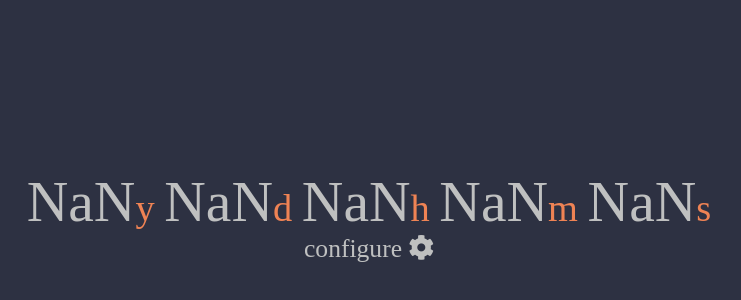
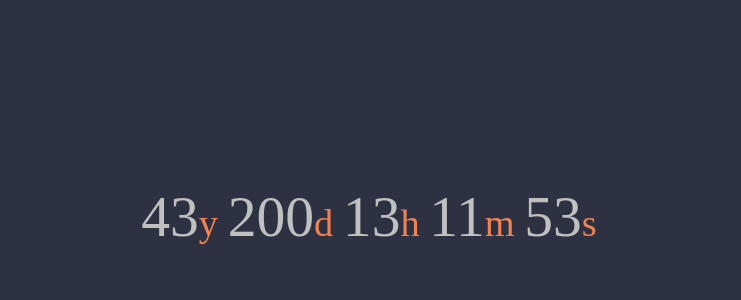
Before and after one commit to mjisaak/reverse-clock, a browser extension: page index.html in a window 1280 px wide. Shown: the part 184-484 px from the top of the page, without its empty margins (271-1012 px from the left). Drawn offline with Linux system fonts and the light colour scheme.

Commit message:
removed options

```diff
--- a/index.html
+++ b/index.html
@@ -29,8 +29,6 @@
 
         .options {
             display: grid;
-
-
         }
 
         .left-half {
@@ -52,6 +50,7 @@
 
         .center2 {
 
+            display: none;
             font-size: 16px;
             font-size: 2vw;
             color: #EF8354;
--- a/index.js
+++ b/index.js
@@ -2,16 +2,16 @@
 
 
 
-countDownDate = new Date()
+countDownDate = new Date('1985-07-11')
 
 chrome.storage.sync.get(['key'], function (result) {
     console.log('Value currently is ' + result.key);
     document.getElementById('rc_date').value = result.key
 
     // Set the date we're counting down to
-    countDownDate = new Date(result.key)
+    // countDownDate = new Date(result.key)
     // M: 78,9 F: 83,6
-    countDownDate.setFullYear(countDownDate.getFullYear() + 80)
+    countDownDate.setFullYear(countDownDate.getFullYear() + 79)
     console.log("this is it", countDownDate)
 
     countDownDate = countDownDate.getTime();
```
